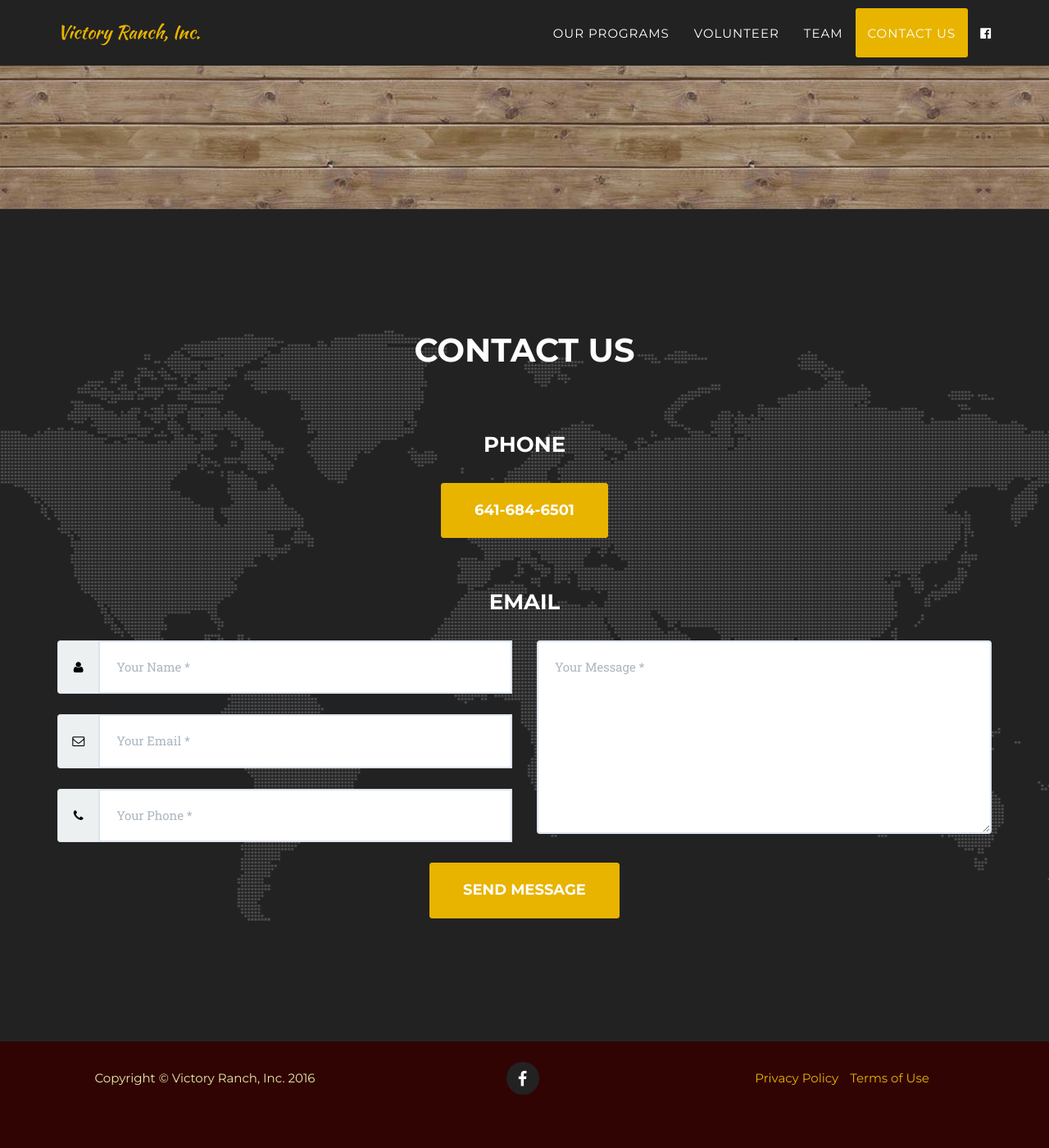
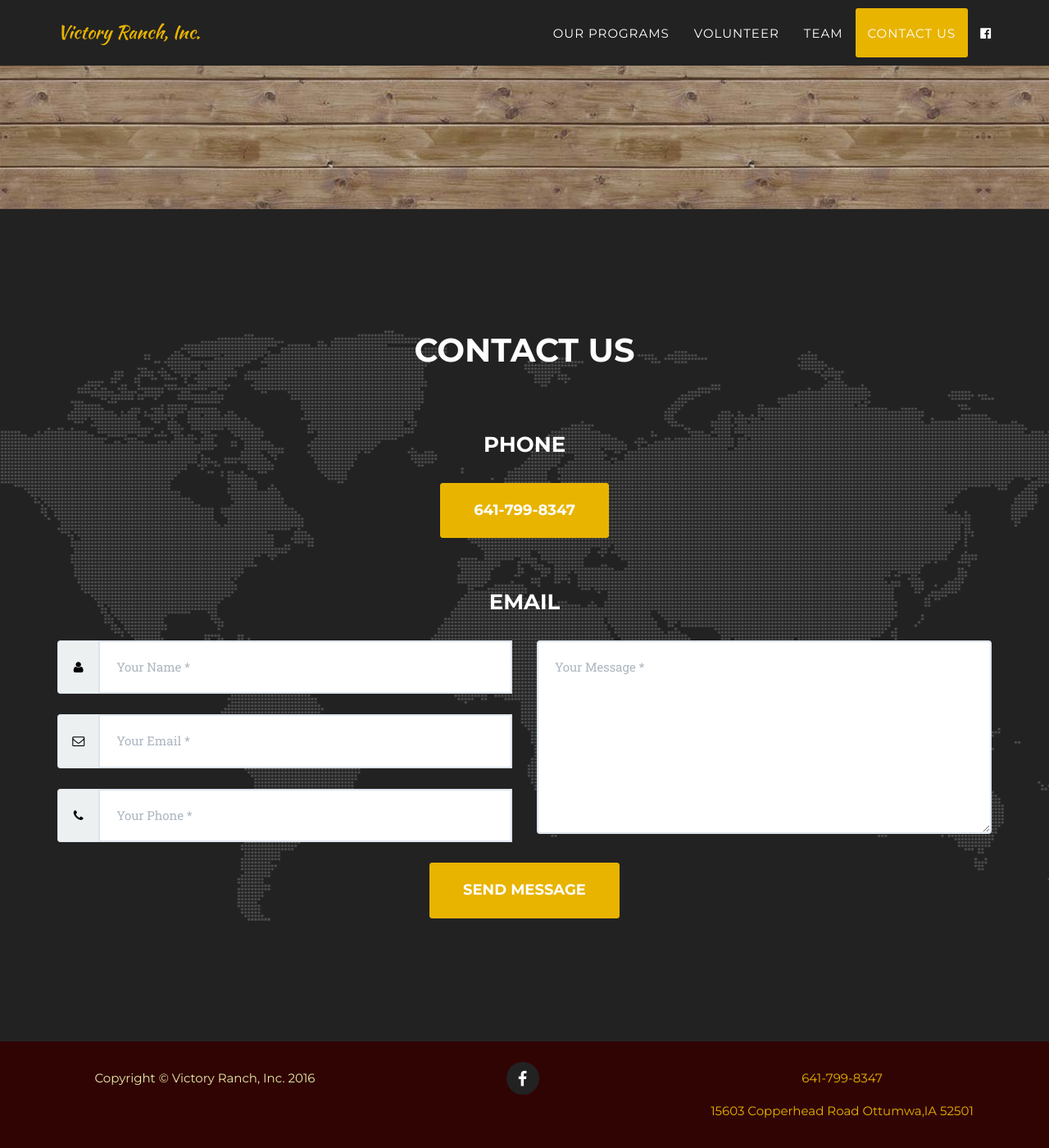
Before and after one commit to TirelessWake/victoryranchiowa, a Jekyll site: the page built from index.html, in a window 1280 px wide and 1400 px high, scrolled down 5156 px. Shown: the whole window at 82% size. Built offline with Jekyll 4.4.1, drawn with Linux system fonts in a browser that asks for light colours; some web fonts are replaced; before the commit the page ends 6516 px from its top, so only the background shows below that.

Commit message:
updated footer

```diff
--- a/_includes/contact.html
+++ b/_includes/contact.html
@@ -14,7 +14,7 @@
                     </h3></div>
             </div>
             <div class= "text-center">
-                <a href="tel:6416846501" class="page-scroll btn btn-xl  "><div>641-684-6501</div></a>
+                <a href="tel:6417998347" class="page-scroll btn btn-xl  "><div>641-799-8347</div></a>
               </br></br></br>
             </div>
 
--- a/_includes/footer.html
+++ b/_includes/footer.html
@@ -14,10 +14,12 @@
                 </div>
                 <div class="col-md-4">
                     <ul class="list-inline quicklinks">
-                        <li><a href="#">Privacy Policy</a>
-                        </li>
-                        <li><a href="#">Terms of Use</a>
-                        </li>
+                      <li>  <a href="tel:6417998347">641-799-8347</a>
+                      </li>
+                      <li><a href="https://www.google.com/maps?q=1932+Albia+Rd+Ottumwa,+IA+52501&es_sm=119&um=1&ie=UTF-8&sa=X&ei=efrjVNT8B8mmyAT38YHoCw&ved=0CAgQ_AUoAQ">
+                          15603 Copperhead Road Ottumwa,IA 52501
+                          </a>
+                      </li>
                     </ul>
                 </div>
             </div>
```
